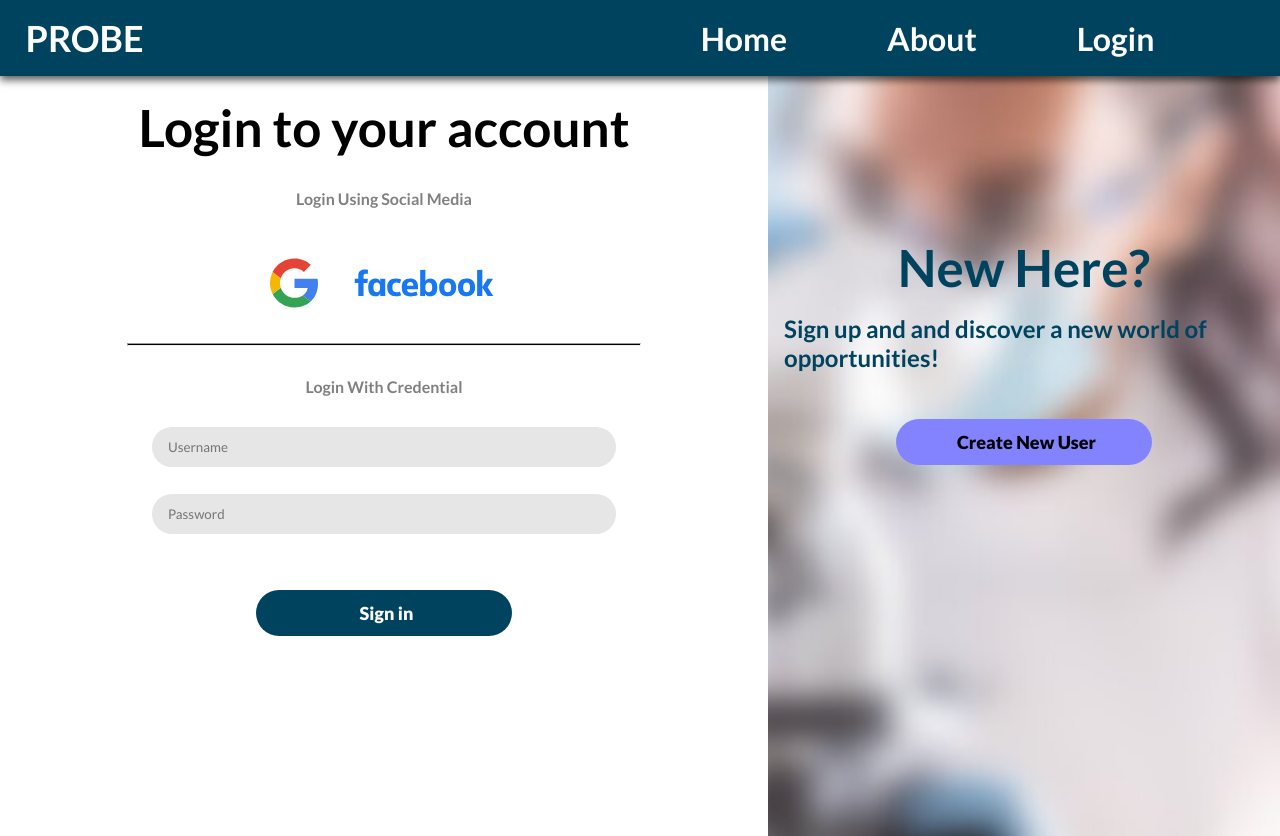
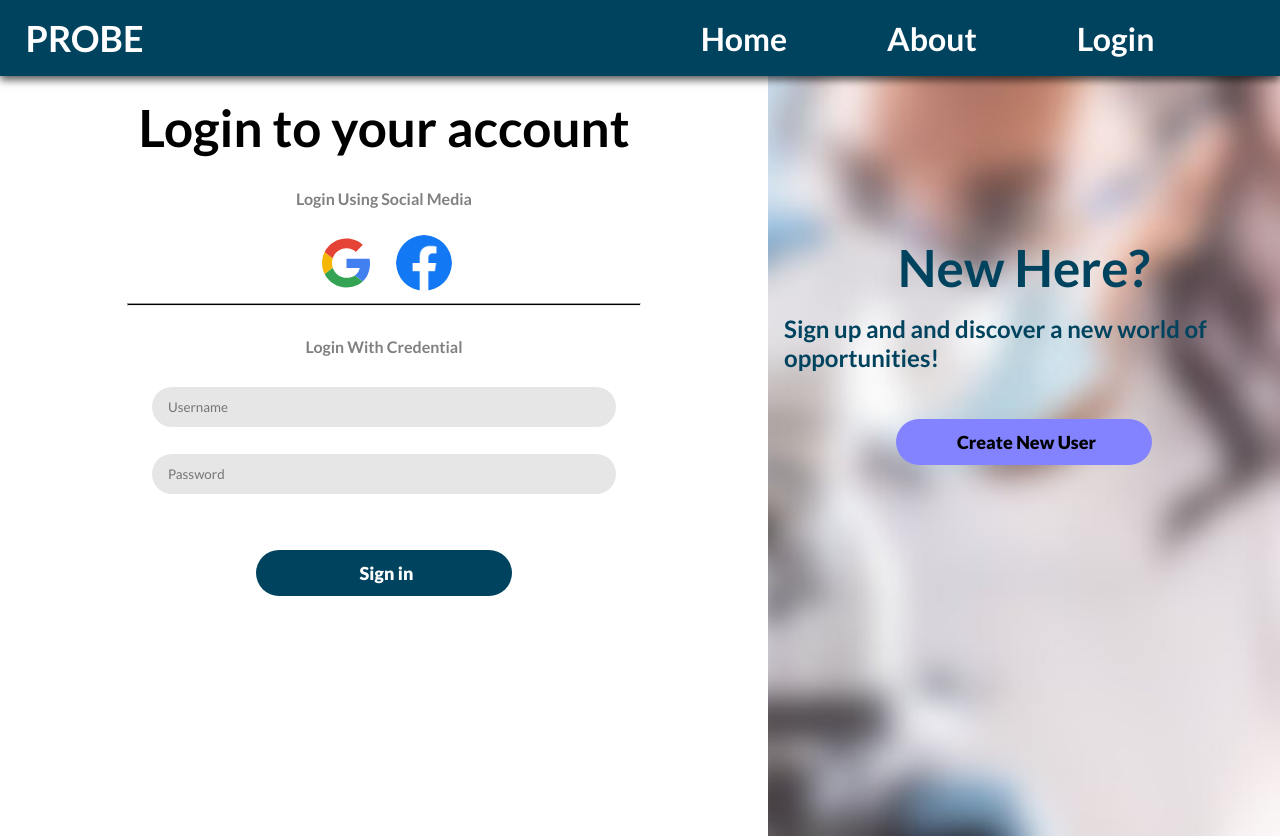
Before and after one commit to Joecthomsen/probe, a React (Create React App) app in the folder web/: page /#/login in a window 1280 px wide. Built offline with nearby package versions, Linux system fonts and the light colour scheme.

Commit message:
Created create user component

```diff
--- /dev/null
+++ b/web/src/components/CreateNewUser.jsx
@@ -0,0 +1,12 @@
+const CreateNewUser = () => {
+    return (
+        <div className="create-new-user">
+        {/* <div className="color-overlay" /> */}
+        <h1 className="create-user-header">New Here?</h1>
+        <h2>Sign up and and discover a new world of opportunities!</h2>
+        <button>Create New User</button>
+    </div>
+     );
+}
+
+export default CreateNewUser;
--- a/web/src/components/Login.jsx
+++ b/web/src/components/Login.jsx
@@ -1,5 +1,5 @@
 import googleLogo from "../resources/google_logo.svg";
-import facebookLogo from "../resources/facebook-logo.svg"
+import facebookLogo from "../resources/facebook-round-logo.png"
 
 const Login = () => {
     return (
--- a/web/src/pages/Login.jsx
+++ b/web/src/pages/Login.jsx
@@ -1,16 +1,18 @@
 import "../styles/login.css"
 import Login from "../components/Login";
+import CreateNewUser from "../components/CreateNewUser";
 
 const login = () => {
     return (
         <div className="page-container">
             <Login/>
-            <div className="create-new-user">
-                {/* <div className="color-overlay" /> */}
+            <CreateNewUser/>
+            {/* <div className="create-new-user">
+
                 <h1 className="create-user-header">New Here?</h1>
                 <h2>Sign up and and discover a new world of opportunities!</h2>
                 <button>Create New User</button>
-            </div>
+            </div> */}
         </div>
     );
 }
--- a/web/src/styles/login.css
+++ b/web/src/styles/login.css
@@ -37,8 +37,9 @@
 
 .facebook-button {
   padding: 0px;
-  border-radius: 20px;
-  height: 120px;
+  border-radius: 40px;
+  padding: 10px;
+  height: 56px;
 }
 .facebook-button:hover {
   background-color: #e1f6ff;
--- a/web/src/styles/login.scss
+++ b/web/src/styles/login.scss
@@ -49,8 +49,9 @@ $soMeButtonsSize: 80px;
 
 .facebook-button{
   padding: 0px;
-  border-radius: 20px;
-  height: 120px;
+  border-radius: 0.5*$soMeButtonsSize;
+  padding: 10px;
+  height: 0.7*$soMeButtonsSize;
   &:hover{
     background-color: #e1f6ff;
     cursor: pointer;
```
Also changed, not shown: web/src/components/StudyCard.jsx (indentation only), web/src/resources/facebook-round-logo.png (added), 1 other file (tests, documents, lock files or other folders).
